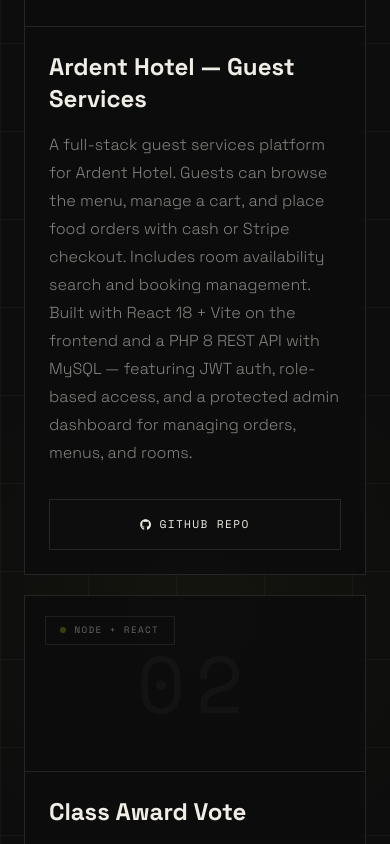
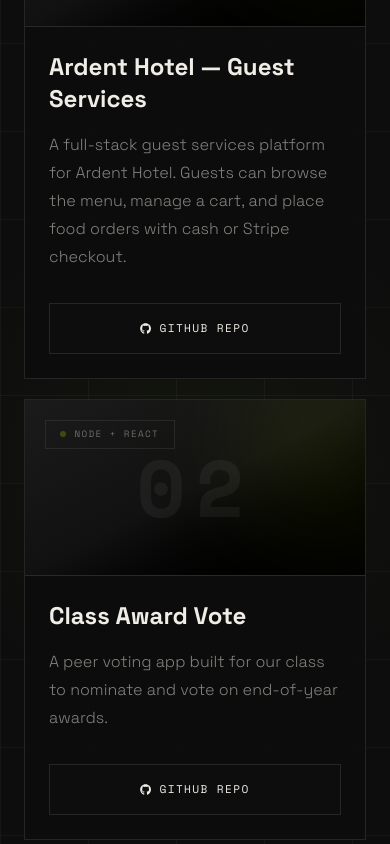
Before and after one commit to tarko5076-del/my-portfolio, a React (Vite) app: page / in a window 390 px wide. Shown: the part 4660-5504 px from the top of the page. Built offline with nearby package versions, Linux system fonts and the light colour scheme.

Commit message:
update cv

```diff
--- a/src/components/Contacts.jsx
+++ b/src/components/Contacts.jsx
@@ -1,7 +1,7 @@
 // Contact.jsx
 import { useState } from 'react';
 import { motion as Motion, AnimatePresence } from 'framer-motion';
-import { FaGithub, FaInstagram, FaLinkedinIn, FaTelegramPlane } from 'react-icons/fa';
+
 
 const formVariants = {
   hidden: { opacity: 0, y: 40 },
@@ -25,12 +25,6 @@ const contactItems = [
   { label: 'Available for', value: 'Freelance and full-time' },
 ];
 
-const socialLinks = [
-  { label: 'GitHub', href: 'https://github.com/tarko5076-del', icon: FaGithub },
-  { label: 'LinkedIn', href: '#', icon: FaLinkedinIn },
-  { label: 'Telegram', href: 'https://t.me/mikios369', icon: FaTelegramPlane },
-  { label: 'Instagram', href: '#', icon: FaInstagram },
-];
 
 // ── Validation rules ──────────────────────────────────────────────
 const ETHIOPIAN_PHONE = /^(\+2519|09)\d{8}$/;
@@ -200,28 +194,7 @@ export default function Contact() {
               ))}
             </div>
 
-            <div>
-              <p className="mono-text text-[0.62rem] text-white/45 mb-4">
-                Socials
-              </p>
-              <div className="grid grid-cols-2 gap-3">
-                {socialLinks.map(({ label, href, icon: Icon }) => (
-                  <Motion.a
-                    key={label}
-                    href={href}
-                    target="_blank"
-                    rel="noreferrer"
-                    whileHover={{ y: -2 }}
-                    whileTap={{ scale: 0.97 }}
-                    className="portfolio-btn secondary gap-2"
-                    aria-label={`Open ${label} profile`}
-                  >
-                    <Icon aria-hidden="true" />
-                    {label}
-                  </Motion.a>
-                ))}
-              </div>
-            </div>
+
           </Motion.div>
 
           {/* ── Form ── */}
--- a/src/components/Hero.jsx
+++ b/src/components/Hero.jsx
@@ -268,7 +268,7 @@ export default function Hero() {
 
           {/* buttons */}
           <div className="hero-btns">
-            <a href="/cv.pdf" download className="hero-btn primary">
+            <a href="/TARKO CV.pdf" download className="hero-btn primary">
               Download CV
             </a>
             <a href="#projects" className="hero-btn">
--- a/src/components/Projects.jsx
+++ b/src/components/Projects.jsx
@@ -1,71 +1,133 @@
 // Projects.jsx
-import { useState } from 'react';
+
 import { motion as Motion, AnimatePresence } from 'framer-motion';
 import { FiExternalLink } from 'react-icons/fi';
 import { FaGithub } from 'react-icons/fa';
+
+/* =========================
+   PROJECT DATA
+========================= */
 
 const projects = [
   {
     id: 1,
     title: 'Ardent Hotel — Guest Services',
-  description: 'A full-stack guest services platform for Ardent Hotel. Guests can browse the menu, manage a cart, and place food orders with cash or Stripe checkout. Includes room availability search and booking management. Built with React 18 + Vite on the frontend and a PHP 8 REST API with MySQL — featuring JWT auth, role-based access, and a protected admin dashboard for managing orders, menus, and rooms.',
+    description:
+      'A full-stack guest services platform for Ardent Hotel. Guests can browse the menu, manage a cart, and place food orders with cash or Stripe checkout.',
     repoUrl: 'https://github.com/tarko5076-del/Ardent-hotel',
     status: 'Fullstack',
   },
+
   {
     id: 2,
     title: 'Class Award Vote',
-    description: 'A peer voting app built for our class to nominate and vote on end-of-year awards. Powered by a Node.js backend with a React frontend — featuring live vote counts, nominee management, and a clean results dashboard.',
+    description:
+      'A peer voting app built for our class to nominate and vote on end-of-year awards.',
     repoUrl: 'https://github.com/tarko5076-del/telegram-award-vote-2026',
     status: 'Node + React',
   },
+
   {
     id: 3,
     title: 'Memory Card Game',
-  description: 'A polished memory matching game built in React with glassmorphism card design, dramatic 3D flip animations, and 4 themed card sets — Animals, Space, Fruits, and Classic Faces. Features 3 difficulty levels, a live timer, move counter, high-score persistence via localStorage, and Web Audio API sound effects. Fully responsive from mobile to desktop.',
-  liveUrl: 'https://memory-card-game-indol-theta.vercel.app',
+    description:
+      'A polished memory matching game built in React with animations and multiple difficulty levels.',
+    liveUrl: 'https://memory-card-game-9f38.vercel.app/',
     repoUrl: 'https://github.com/tarko5076-del/memory-card-game',
     status: 'Playable',
-},{
+  },
+
+  {
     id: 4,
     title: 'Apple Home Page Clone',
-  description: 'A responsive, component-based recreation of the Apple homepage built with React and Vite. Focused on replicating Apple\'s clean layout structure, precise spacing, and fully responsive design across all screen sizes.',
+    description:
+      "A responsive recreation of Apple's homepage built with React and Vite.",
     liveUrl: 'https://apple-clone-rupr.vercel.app/',
     repoUrl: 'https://github.com/tarko5076-del/apple-clone',
     status: 'Frontend',
   },
+
   {
     id: 5,
-  title: 'power plus installation — Electric Brand Site',
-  description: 'A brand identity website for an electric company built with React and Vite. Designed to establish a strong professional presence with a bold visual system, service sections, and a fully responsive layout.',
+    title: 'Power Plus Installation',
+    description:
+      'A brand identity website for an electric company built with React and Vite.',
     liveUrl: 'https://wube-nu.vercel.app',
     repoUrl: 'https://github.com/tarko5076-del/wube',
     status: 'Live',
   },
 ];
 
+/* =========================
+   CARD ANIMATION
+========================= */
+
 const cardVariants = {
-  hidden: { opacity: 0, y: 42 },
+  hidden: { opacity: 0, y: 40 },
   visible: { opacity: 1, y: 0 },
-  exit: { opacity: 0, y: -24 },
+  exit: { opacity: 0, y: -20 },
 };
+
+/* =========================
+   CARD THUMBNAIL
+========================= */
+
+function CardThumbnail({ index, status }) {
+  return (
+    <div className="h-44 border-b border-white/10 relative overflow-hidden bg-[#111]">
+
+      {/* Background gradient */}
+      <div className="absolute inset-0 bg-gradient-to-br from-[#1b1b1b] via-[#111] to-black" />
+
+      {/* Large Number */}
+      <div className="absolute inset-0 grid place-items-center">
+        <span className="mono-text text-[5rem] font-bold leading-none text-white/[0.05]">
+          {String(index + 1).padStart(2, '0')}
+        </span>
+      </div>
+
+      {/* Decorative glow */}
+      <div className="absolute -top-10 -right-10 w-40 h-40 rounded-full bg-[#c8ff00]/10 blur-3xl" />
+
+      {/* Status Badge */}
+      <div className="absolute left-5 top-5 section-label !mb-0 !text-[0.58rem] z-10">
+        <span className="live-dot" />
+        {status}
+      </div>
+    </div>
+  );
+}
+
+/* =========================
+   MAIN COMPONENT
+========================= */
 
 export default function Projects() {
   return (
     <section id="projects" className="portfolio-section">
       <div className="portfolio-inner">
+
+        {/* Section Header */}
         <div className="mb-12 max-w-3xl">
+
           <div className="section-label">
             <span className="live-dot" />
             Selected Work
           </div>
+
           <h2 className="section-title">
             Recent <span className="accent">Projects</span>
           </h2>
+
         </div>
 
-        <Motion.div layout className="grid md:grid-cols-2 lg:grid-cols-3 gap-5">
+        {/* Project Grid */}
+        <Motion.div
+          layout
+          className="grid md:grid-cols-2 lg:grid-cols-3 gap-5"
+        >
           <AnimatePresence mode="wait">
+
             {projects.map((project, index) => (
               <Motion.article
                 key={project.id}
@@ -74,59 +136,96 @@ export default function Projects() {
                 initial="hidden"
                 animate="visible"
                 exit="exit"
-                transition={{ duration: 0.35, ease: 'easeOut' }}
-                className="portfolio-card group min-h-[22rem] flex flex-col"
+                transition={{
+                  duration: 0.35,
+                  ease: 'easeOut',
+                }}
+                className="
+                  portfolio-card
+                  group
+                  min-h-[22rem]
+                  flex
+                  flex-col
+                  overflow-hidden
+                "
               >
-                <div className="h-44 border-b border-white/10 relative overflow-hidden">
-                  <div className="absolute inset-0 grid place-items-center">
-                    <span className="mono-text text-[5rem] leading-none text-white/[0.03]">
-                      {String(index + 1).padStart(2, '0')}
-                    </span>
-                  </div>
-                  <div className="absolute left-5 top-5 section-label !mb-0 !text-[0.58rem]">
-                    <span className="live-dot" />
-                    {project.status}
-                  </div>
-                </div>
 
+                {/* Thumbnail */}
+                <CardThumbnail
+                  index={index}
+                  status={project.status}
+                />
+
+                {/* Card Content */}
                 <div className="p-6 flex flex-1 flex-col">
+
+                  {/* Title */}
                   <h3 className="text-2xl font-bold text-[#f0ede6] mb-4">
                     {project.title}
                   </h3>
 
+                  {/* Description */}
                   <p className="section-copy mb-8 flex-1">
                     {project.description}
                   </p>
 
-                  <div className={`grid gap-3 ${project.liveUrl && project.repoUrl ? 'sm:grid-cols-2' : ''}`}>
+                  {/* Buttons */}
+                  <div
+                    className={`grid gap-3 ${
+                      project.liveUrl && project.repoUrl
+                        ? 'sm:grid-cols-2'
+                        : ''
+                    }`}
+                  >
+
+                    {/* Live Button */}
                     {project.liveUrl && (
                       <a
                         href={project.liveUrl}
                         target="_blank"
                         rel="noreferrer"
-                        className="portfolio-btn secondary w-full gap-2"
-                        aria-label={`Open live ${project.title} project`}
+                        className="
+                          portfolio-btn
+                          secondary
+                          w-full
+                          gap-2
+                          flex
+                          items-center
+                          justify-center
+                        "
                       >
-                        <FiExternalLink aria-hidden="true" />
+                        <FiExternalLink />
                         Go Live
                       </a>
                     )}
+
+                    {/* GitHub Button */}
                     {project.repoUrl && (
                       <a
                         href={project.repoUrl}
                         target="_blank"
                         rel="noreferrer"
-                        className="portfolio-btn secondary w-full gap-2"
-                        aria-label={`Open ${project.title} GitHub repository`}
+                        className="
+                          portfolio-btn
+                          secondary
+                          w-full
+                          gap-2
+                          flex
+                          items-center
+                          justify-center
+                        "
                       >
-                        <FaGithub aria-hidden="true" />
+                        <FaGithub />
                         GitHub Repo
                       </a>
                     )}
+
                   </div>
                 </div>
+
               </Motion.article>
             ))}
+
           </AnimatePresence>
         </Motion.div>
       </div>
```
Also changed, not shown: 1 other file (tests, documents, lock files or other folders). Lines whose indentation alone changed are shown as unchanged.
